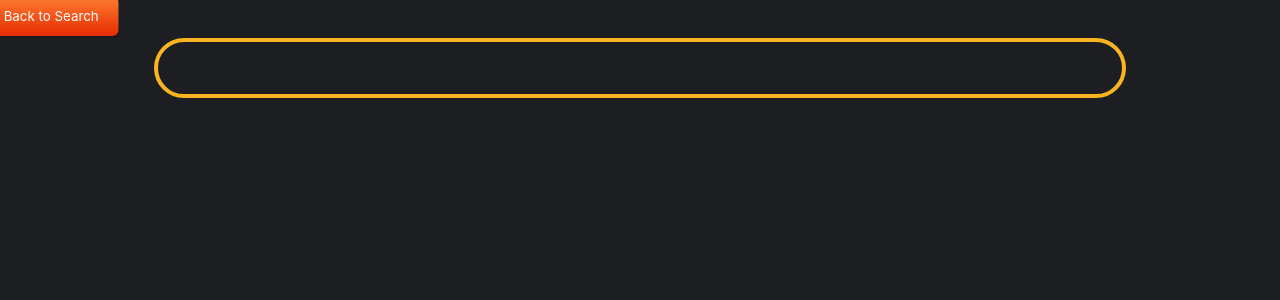
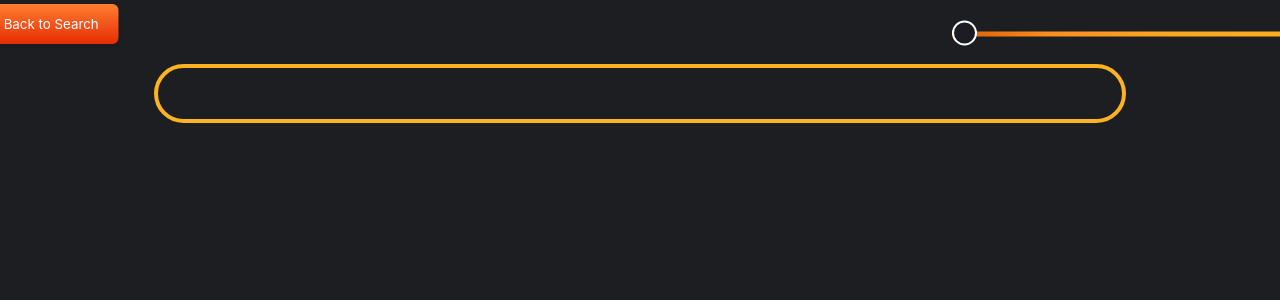
Before and after one commit to Me-MyselfAndI/VulkanAI, a Flask app: template ui/templates/template.html in a window 1280 px wide. Shown: the top 300 px of the page. Run offline with Flask 3, Linux system fonts and the light colour scheme; the template is opened without the code that fills it, so the values that code supplies are empty; parts of the project's set-up code (start-up, migrations or seed data) failed here and were passed over.

Commit message:
Added visuals for slider, still working on functionality

```diff
--- a/ui/static/templatestyle.css
+++ b/ui/static/templatestyle.css
@@ -1,6 +1,6 @@
 #overlay-button {
     position: fixed;
-    top: 2%;
+    top: 3%;
     left: 4%;
     transform: translate(-50%, -50%);
     z-index: 9999; /* Ensure it appears above other content */
@@ -60,7 +60,7 @@ h2 {
 
 #maincontent {
   border: 4px solid #FBB321;
-  margin: 2% 12%;
+  margin: 5% 12%;
   padding: 2%;
   border-radius: 50px;
   line-height: 38px;
@@ -81,3 +81,120 @@ h2 {
   padding: 2%;
   font-size: 20px;
 }
+
+/*SLIDER CSS*/
+
+
+.range {
+  -webkit-appearance: none;
+  -moz-appearance: none;
+  position: fixed;
+  left: 90%;
+  top: 3%;
+  width: 400px;
+  margin-top: 10px;
+  transform: translate(-50%, -50%);
+}
+
+#slider[type=range]::-webkit-slider-runnable-track {
+  -webkit-appearance: none;
+  background: #da5b00;
+  background: -moz-linear-gradient(45deg, #da5b00 0%, #fb8e21 25%, #fba421 51%, #FBB321 100%);
+  background: -webkit-gradient(left bottom, right top, color-stop(0%, #da5b00), color-stop(25%, #fb8e21), color-stop(51%, #fba421), color-stop(100%, #FBB321));
+  background: -webkit-linear-gradient(45deg, #da5b00 0%,#fb8e21 25%, #fba421 51%, #FBB321 100%);
+  background: -o-linear-gradient(45deg, #da5b00 0%, #fb8e21 25%, #fba421 51%, #FBB321 100%);
+  background: -ms-linear-gradient(45deg, #da5b00 0%, #fb8e21 25%, #fba421 51%, #FBB321 100%);
+  background: linear-gradient(45deg, #da5b00 0%, #fb8e21 25%, #fba421 51%, #FBB321 100%);
+  filter: progid:DXImageTransform.Microsoft.gradient( startColorstr='#3bade3 ', endColorstr='#ff357f ', GradientType=1 );
+  height: 5px;
+}
+
+#slider[type=range]:focus {
+  outline: none;
+}
+
+#slider[type=range]::-moz-range-track {
+  -moz-appearance: none;
+  background: #da5b00;
+  background: -moz-linear-gradient(45deg, #da5b00 0%, #fb8e21 25%, #fba421 51%, #FBB321 100%);
+  background: -webkit-gradient(left bottom, right top, color-stop(0%, #da5b00), color-stop(25%, #fb8e21), color-stop(51%, #fba421), color-stop(100%, #FBB321));
+  background: -webkit-linear-gradient(45deg, #da5b00 0%,#fb8e21 25%, #fba421 51%, #FBB321 100%);
+  background: -o-linear-gradient(45deg, #da5b00 0%, #fb8e21 25%, #fba421 51%, #FBB321 100%);
+  background: -ms-linear-gradient(45deg, #da5b00 0%, #fb8e21 25%, #fba421 51%, #FBB321 100%);
+  background: linear-gradient(45deg, #da5b00 0%, #fb8e21 25%, #fba421 51%, #FBB321 100%);
+  filter: progid:DXImageTransform.Microsoft.gradient( startColorstr='#3bade3 ', endColorstr='#ff357f ', GradientType=1 );
+  height: 5px;
+}
+
+#slider[type=range]::-webkit-slider-thumb {
+  -webkit-appearance: none;
+  border: 2px solid;
+  border-radius: 50%;
+  height: 25px;
+  width: 25px;
+  max-width: 80px;
+  position: relative;
+  bottom: 11px;
+  background-color: #1d1c25;
+  cursor: -webkit-grab;
+
+  -webkit-transition: border 1000ms ease;
+  transition: border 1000ms ease;
+}
+
+#slider[type=range]::-moz-range-thumb {
+  -moz-appearance: none;
+  border: 2px solid;
+  border-radius: 50%;
+  height: 25px;
+  width: 25px;
+  max-width: 80px;
+  position: relative;
+  bottom: 11px;
+  background-color: #1d1c25;
+  cursor: -moz-grab;
+  -moz-transition: border 1000ms ease;
+  transition: border 1000ms ease;
+}
+
+
+
+.range.blue::-webkit-slider-thumb {
+   border-color: #da5b00;
+}
+
+.range.ltpurple::-webkit-slider-thumb {
+   border-color: #fb8e21;
+}
+
+.range.purple::-webkit-slider-thumb {
+   border-color: #fba421;
+}
+
+.range.pink::-webkit-slider-thumb {
+   border-color: #FBB321;
+}
+
+.range.blue::-moz-range-thumb {
+   border-color: #da5b00;
+}
+
+.range.ltpurple::-moz-range-thumb {
+   border-color: #fb8e21;
+}
+
+.range.purple::-moz-range-thumb {
+   border-color: #fba421;
+}
+
+.range.pink::-moz-range-thumb {
+   border-color: #FBB321;
+}
+
+input[type=range]::-webkit-slider-thumb:active {
+  cursor: -webkit-grabbing;
+}
+
+input[type=range]::-moz-range-thumb:active {
+  cursor: -moz-grabbing;
+}
--- a/ui/templates/loader.html
+++ b/ui/templates/loader.html
@@ -27,4 +27,5 @@
         </div>
       </div>
 </body>
+<script src='../static/loader.js'></script>
 </html>
--- a/ui/templates/template.html
+++ b/ui/templates/template.html
@@ -8,8 +8,7 @@
 <body>
     <div id="overlay-button"><button onclick="redirectToSearch()" class="button-style" role="button">Back to Search</button></div>
 
-    <h1></h1>
-
+   <input type="range" min="-100" max="0" value="0" class="range blue" id="slider"/>
     <main>
         <div id="maincontent">
 
```
Also changed, not shown: ui/static/loader.js (added, +13 -0 lines), ui/static/redirect.js (+97 -0 lines), ui/static/script.js (+7 -6 lines), ui/templates/result.html (added, +50 -0 lines), ui/views.py (+17 -3 lines).
